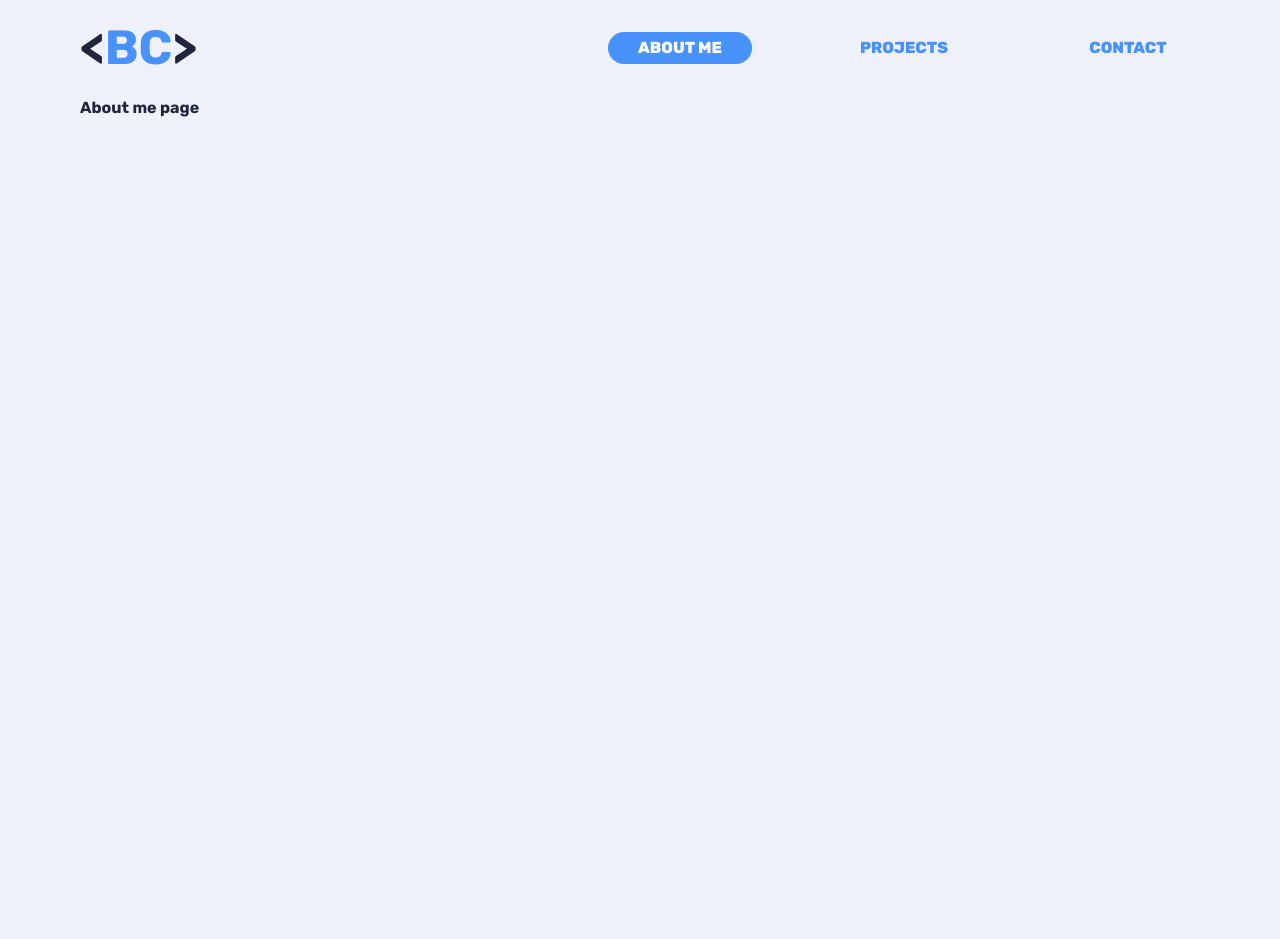
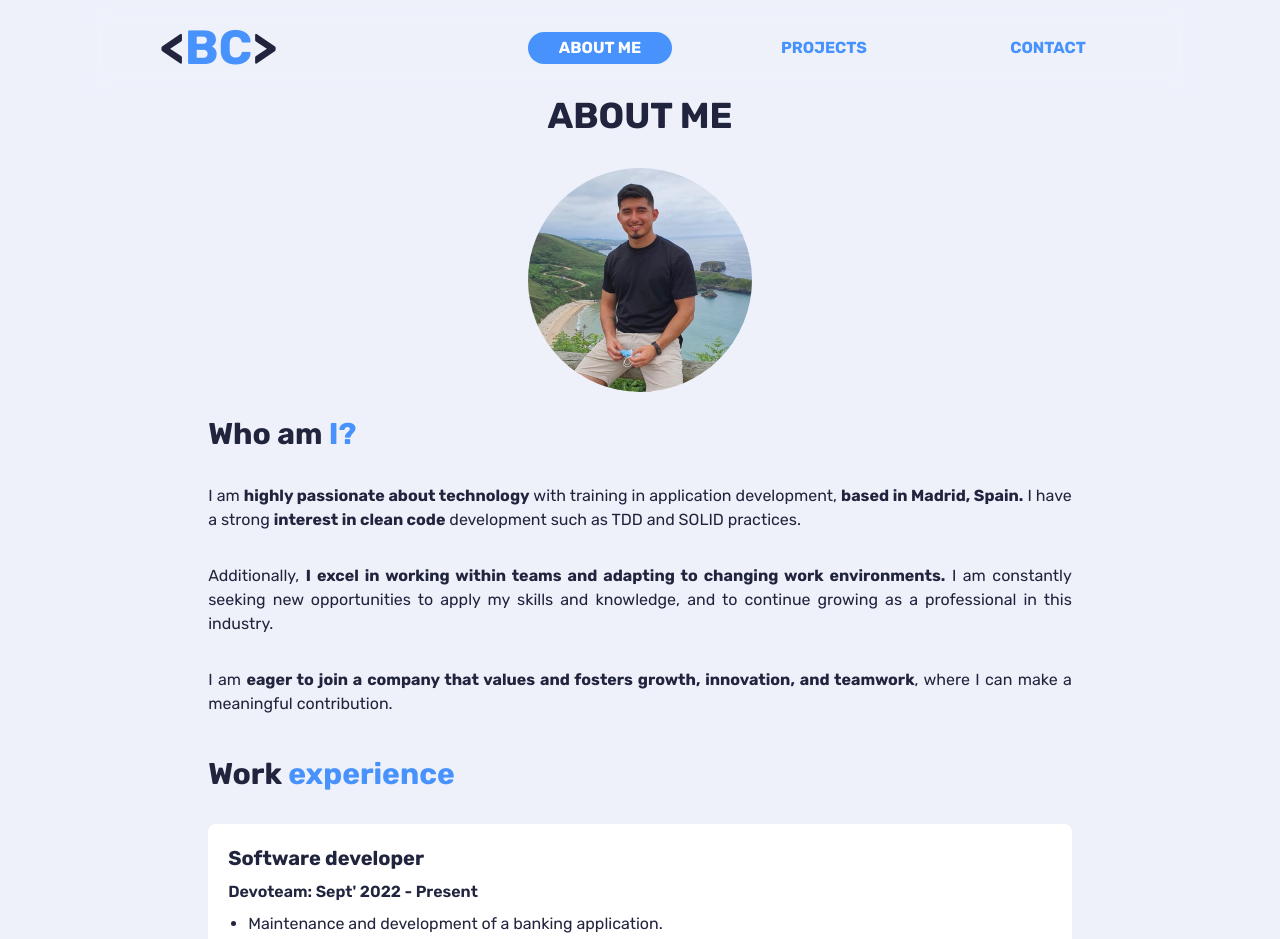
Before and after one commit to BrianC9/portfolio, a Next.js app: page /aboutme in a window 1280 px wide. Shown: the top 939 px of the page. Before the commit the page ends 800 px from the top, so only its background shows below. Built offline with nearby package versions, Linux system fonts and the light colour scheme.

Commit message:
feat:work experience section

```diff
--- a/components/Hamburguer.jsx
+++ b/components/Hamburguer.jsx
@@ -3,7 +3,7 @@ import React, { useState } from "react";
 export default function Hamburguer({ isOpen, handleIsOpen }) {
   return (
     <>
-      <div className="flex flex-col justify-center min-h-screen py-6  sm:py-12">
+      <div className="flex flex-col justify-center py-6  sm:py-12">
         <div className="relative py-3 mx-auto sm:max-w-xl">
           <nav>
             <button
--- a/components/Header.jsx
+++ b/components/Header.jsx
@@ -19,7 +19,7 @@ function Header() {
     setIsOpen(!isOpen);
   };
   return (
-    <header className="w-full sticky h-20 sm:h-24 top-0 z-50  ">
+    <header className="w-full sticky px-5 sm:px-10 md:px-15 lg:px-20 xl:px-30 h-20 sm:h-24 top-0 z-50 backdrop-blur-md	 ">
       <div className="flex justify-between items-center h-full  ">
         <Logo />
         <nav>
@@ -28,8 +28,8 @@ function Header() {
               <li
                 className={
                   asPath === "/aboutme"
-                    ? "cursor-pointer uppercase list-none   font-extrabold lg:ml-20 w-36 text-center md:py-1 bg-secondary text-white transition-all duration-200 rounded-full"
-                    : "cursor-pointer uppercase list-none  text-secondary font-extrabold lg:ml-20 w-36 text-center md:py-1 hover:bg-secondary hover:text-white transition-all duration-200 hover:rounded-full"
+                    ? "cursor-pointer uppercase list-none   font-bold lg:ml-20 w-36 text-center md:py-1 bg-secondary text-white transition-all duration-200 rounded-full"
+                    : "cursor-pointer uppercase list-none  text-secondary font-bold lg:ml-20 w-36 text-center md:py-1 hover:bg-secondary hover:text-white transition-all duration-200 hover:rounded-full"
                 }
               >
                 About me
@@ -39,8 +39,8 @@ function Header() {
               <li
                 className={
                   asPath.split("/")[1] === "projects"
-                    ? "cursor-pointer uppercase list-none   font-extrabold lg:ml-20 w-36 text-center md:py-1 bg-secondary text-white transition-all duration-200 rounded-full"
-                    : "cursor-pointer uppercase list-none  text-secondary font-extrabold lg:ml-20 w-36 text-center md:py-1  hover:bg-secondary hover:text-white transition-all duration-200 hover:rounded-full"
+                    ? "cursor-pointer uppercase list-none   font-bold lg:ml-20 w-36 text-center md:py-1 bg-secondary text-white transition-all duration-200 rounded-full"
+                    : "cursor-pointer uppercase list-none  text-secondary font-bold lg:ml-20 w-36 text-center md:py-1  hover:bg-secondary hover:text-white transition-all duration-200 hover:rounded-full"
                 }
               >
                 Projects
@@ -50,8 +50,8 @@ function Header() {
               <li
                 className={
                   asPath === "/contact"
-                    ? "cursor-pointer uppercase list-none   font-extrabold lg:ml-20 w-36 text-center md:py-1 bg-secondary text-white transition-all duration-200 rounded-full"
-                    : "cursor-pointer uppercase list-none  text-secondary font-extrabold lg:ml-20 w-36 text-center md:py-1 hover:bg-secondary hover:text-white transition-all duration-200 hover:rounded-full"
+                    ? "cursor-pointer uppercase list-none   font-bold lg:ml-20 w-36 text-center md:py-1 bg-secondary text-white transition-all duration-200 rounded-full"
+                    : "cursor-pointer uppercase list-none  text-secondary font-bold lg:ml-20 w-36 text-center md:py-1 hover:bg-secondary hover:text-white transition-all duration-200 hover:rounded-full"
                 }
               >
                 Contact
@@ -65,7 +65,7 @@ function Header() {
         <div
           className={
             isOpen
-              ? "md:hidden fixed left-0 top-0 w-full h-screen transition-all  ease-in-out duration-300 bg-black/60"
+              ? "md:hidden overflow-hidden fixed left-0 top-0 w-full h-screen transition-all  ease-in-out duration-300 bg-black/60"
               : " fixed left-[-100%] top-0 transition-all  ease-in-out duration-300"
           }
           id="mobile-menu"
--- a/components/Homepage.jsx
+++ b/components/Homepage.jsx
@@ -9,7 +9,7 @@ function Homepage() {
         alt="Myself portrait"
         width={400}
         height={400}
-        className="rounded-full sm:w-2/4 md:w-[75%]"
+        className="rounded-full sm:w-2/4 md:w-[75%] lg:w-[60%]"
         priority={true}
         blurDataURL={"/assets/images/foto-perfil.jpg"}
         placeholder="blur"
--- a/package.json
+++ b/package.json
@@ -15,7 +15,8 @@
     "next": "13.1.6",
     "react": "18.2.0",
     "react-dom": "18.2.0",
-    "react-icons": "^4.7.1"
+    "react-icons": "^4.7.1",
+    "swr": "^2.0.3"
   },
   "devDependencies": {
     "autoprefixer": "^10.4.13",
--- a/pages/aboutme.js
+++ b/pages/aboutme.js
@@ -1,10 +1,93 @@
 import MainLayout from "@/components/MainLayout";
+import Image from "next/image";
 import React from "react";
+import jobs from "../public/assets/json/jobs.json";
 
 function Aboutme() {
+  //Handle the loading state
+  console.log(jobs);
   return (
     <MainLayout page={"About me"}>
-      <h1>About me page</h1>
+      <main className="max-w[85ch]">
+        <section
+          id="heading"
+          className="grid gap-8 grid-cols-1 place-content-center place-items-center w-2/4 mx-auto"
+        >
+          <h1 className="text-3xl md:text-4xl uppercase">About me</h1>
+          <Image
+            src={"/assets/images/foto-perfil.jpg"}
+            alt="Myself portrait"
+            width={400}
+            height={400}
+            className="rounded-full w-full md:w-2/5"
+            priority={true}
+            blurDataURL={"/assets/images/foto-perfil.jpg"}
+            placeholder="blur"
+          />
+        </section>
+        <section
+          id="introduction"
+          className="grid gap-8 my-6 max-w-[85ch] mx-auto text-justify"
+        >
+          <h2 className="text-3xl">
+            Who am <span className="text-secondary">I?</span>{" "}
+          </h2>
+          <p>
+            I am <strong>highly passionate about technology</strong> with
+            training in application development,{" "}
+            <strong>based in Madrid, Spain.</strong> I have a strong{" "}
+            <strong>interest in clean code</strong> development such as TDD and
+            SOLID practices.
+          </p>
+          <p>
+            Additionally,{" "}
+            <strong>
+              I excel in working within teams and adapting to changing work
+              environments.
+            </strong>{" "}
+            I am constantly seeking new opportunities to apply my skills and
+            knowledge, and to continue growing as a professional in this
+            industry.
+          </p>
+          <p>
+            I am{" "}
+            <strong>
+              eager to join a company that values and fosters growth,
+              innovation, and teamwork
+            </strong>
+            , where I can make a meaningful contribution.
+          </p>
+        </section>
+        <section id="skills" className="grid gap-8 my-10 max-w-[85ch] mx-auto ">
+          <h2 className="text-3xl">
+            Work <span className="text-secondary">experience</span>
+          </h2>
+          {jobs.map((job) => (
+            <div
+              id="job"
+              key={job.id}
+              className="bg-white rounded-lg p-5 flex flex-col gap-2"
+            >
+              <h3 className="text-xl">{job.role}</h3>
+              <p className="font-semibold">
+                {job.company}:{" "}
+                <span className="text-semibold">
+                  {job.current
+                    ? `${job.startMonth.en}' ${job.startYear} - Present`
+                    : `${job.startMonth.en}' ${job.startYear} - ${job.endMonth.en}' ${job.endYear}`}
+                </span>
+              </p>
+              <ul className="list-disc pl-5 ">
+                {job.duties.en.map((duty, idx) => (
+                  <li key={idx}>{duty}</li>
+                ))}
+              </ul>
+            </div>
+          ))}
+        </section>
+        <section id="work-experience"></section>
+        <section id="education"></section>
+      </main>
     </MainLayout>
   );
 }
--- a/pages/api/hello.js
+++ /dev/null
@@ -1,5 +0,0 @@
-// Next.js API route support: https://nextjs.org/docs/api-routes/introduction
-
-export default function handler(req, res) {
-  res.status(200).json({ name: 'John Doe' })
-}
--- a/public/assets/files/work.json
+++ b/public/assets/json/jobs.json
@@ -3,6 +3,14 @@
     "id": 1,
     "role": "Software developer",
     "company": "Devoteam",
+    "duties": {
+      "en": [
+        "Maintenance and development of a banking application.",
+        "I learned and developed microservices with Spring Boot.",
+        "I implemented UI designs with React."
+      ],
+      "es": []
+    },
     "current": true,
     "startMonth": {
       "en": "Sept",
```
Also changed, not shown: public/assets/json/projects.json (renamed from public/assets/files/projects.json), 1 other file (tests, documents, lock files or other folders).
